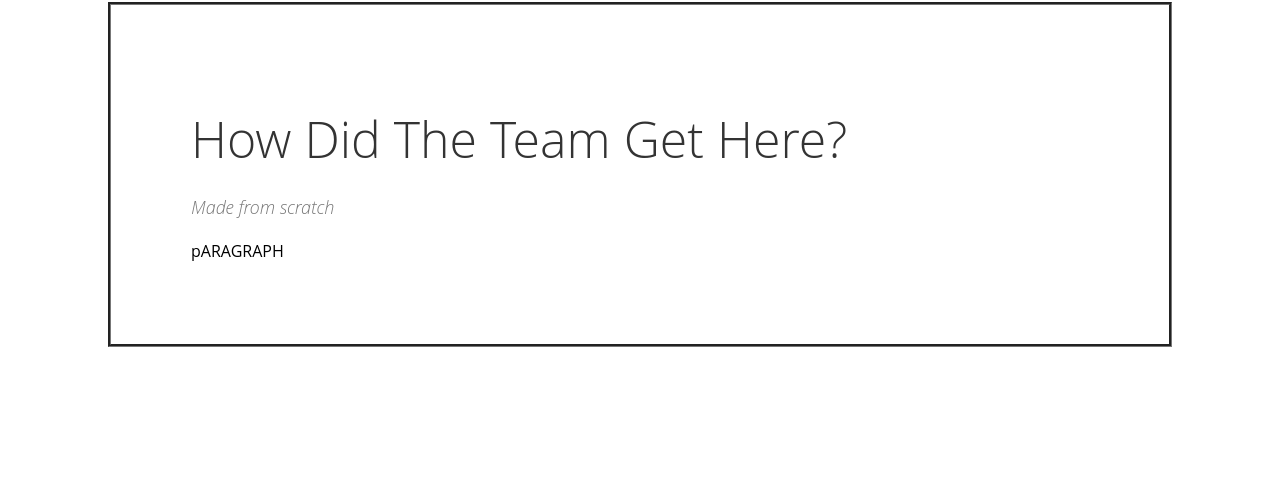
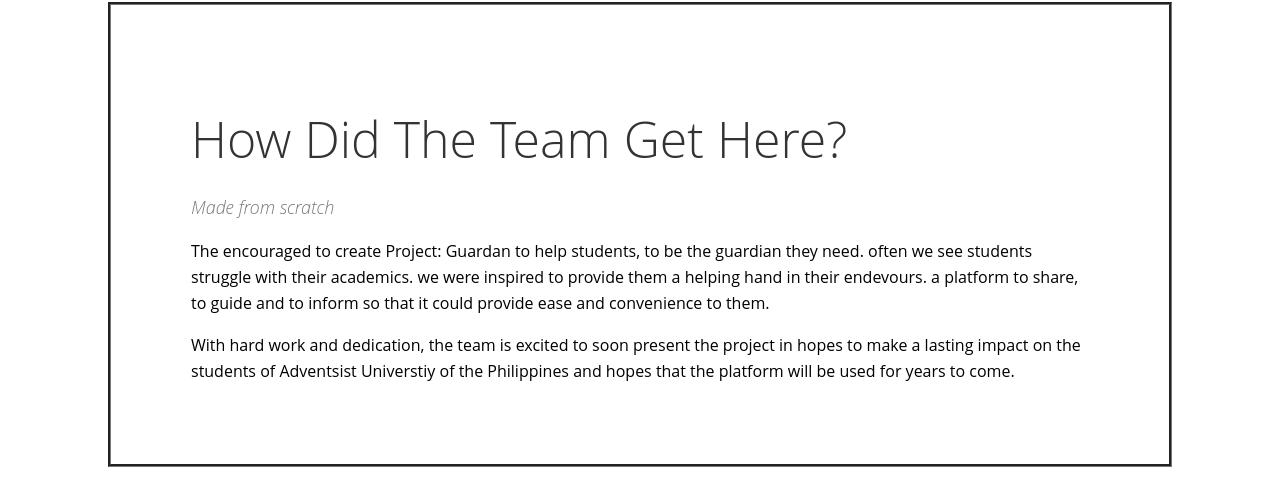
Before and after one commit to ProjectGuardian/Guardian, a plain HTML site: page blogpagescontent2.html in a window 1280 px wide. Shown: the part 910-1394 px from the top of the page. Drawn offline with Linux system fonts and the light colour scheme.

Commit message:
added content to blog pagee and blogpagecontent2.html

```diff
--- a/blogpagescontent2.html
+++ b/blogpagescontent2.html
@@ -36,7 +36,13 @@
           <h2>How Did The Team Get Here?</h2>
           <h3>Made from scratch</h3>
           <p>
-            pARAGRAPH
+            The encouraged to create Project: Guardan to help students, to be the guardian they need.
+            often we see students struggle with their academics. we were inspired to provide them a helping hand in their endevours.
+            a platform to share, to guide and to inform so that it could provide ease and convenience to them.
+          </p>
+          <p>
+            With hard work and dedication, the team is excited to soon present the project in hopes to make a lasting impact on the students of
+            Adventsist Universtiy of the Philippines and hopes that the platform will be used for years to come.
           </p>
 
         </div>
```
Also changed, not shown: BlogPages.html (+1 -1 lines).
